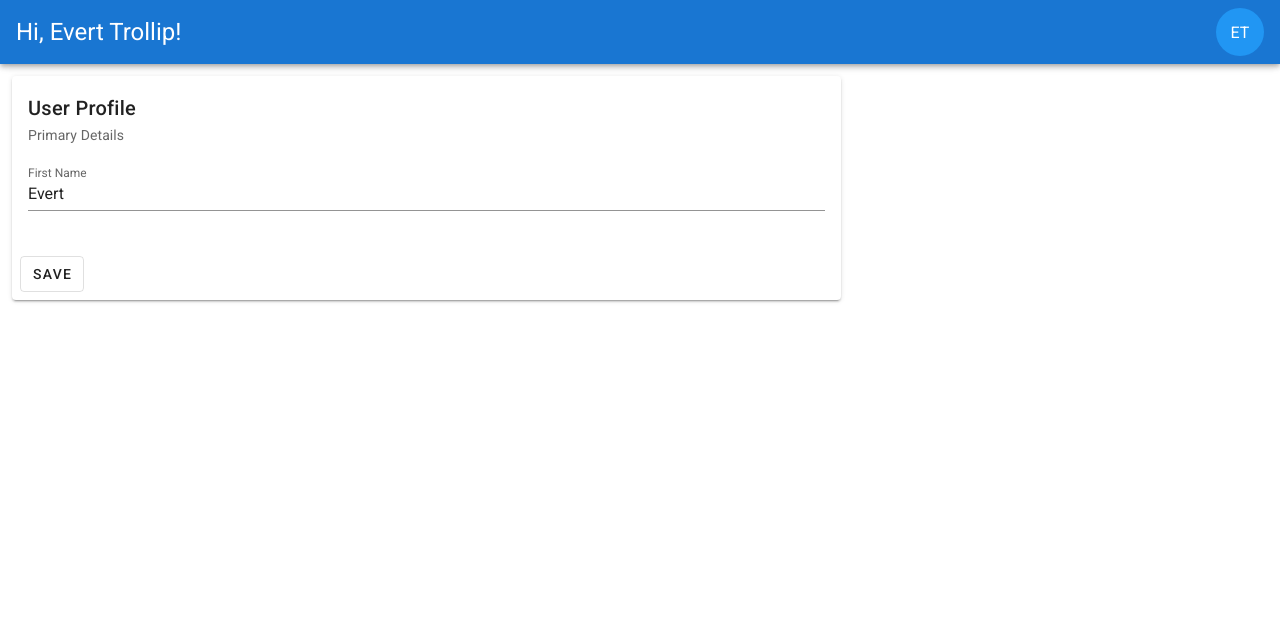
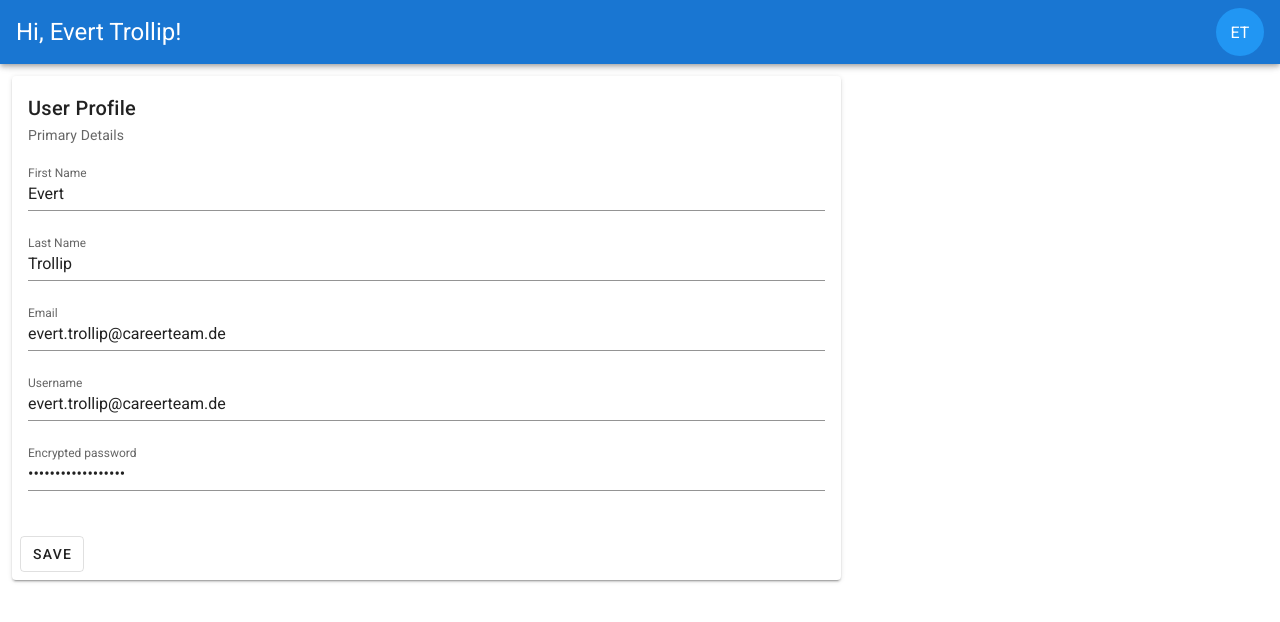
Before and after one commit to SaschaHgMann/user-profile, a Vue app: page / in a window 1280 px wide. Shown: the top 622 px of the page. Built offline with nearby package versions, Linux system fonts and the light colour scheme.

Commit message:
Add primary details to card

```diff
--- a/src/App.vue
+++ b/src/App.vue
@@ -12,7 +12,7 @@
 
       <v-avatar color="blue">
         {{user.initials}}
-        <!-- Add missing code to show the user initials in the avatar -->
+
         <span class="white--text headline"></span>
       </v-avatar>
     </v-app-bar>
--- a/src/components/UserProfile.vue
+++ b/src/components/UserProfile.vue
@@ -15,9 +15,28 @@
               label="First Name"
             >
             </v-text-field>
+            <v-text-field
+              v-model="user.last_name"
+              label="Last Name"
+            >
+            </v-text-field>
+            <v-text-field
+              v-model="user.email"
+              label="Email"
+            >
+            </v-text-field>
+            <v-text-field
+              v-model="user.username"
+              label="Username"
+            >
+            </v-text-field>
+            <v-text-field
+              v-model="user.password"
+              label="Encrypted password"
+              type=password
+            >
+            </v-text-field>
 
-
-            <!-- Add the rest of the user details here -->
           </v-card-text>
 
           <v-card-actions>
```
